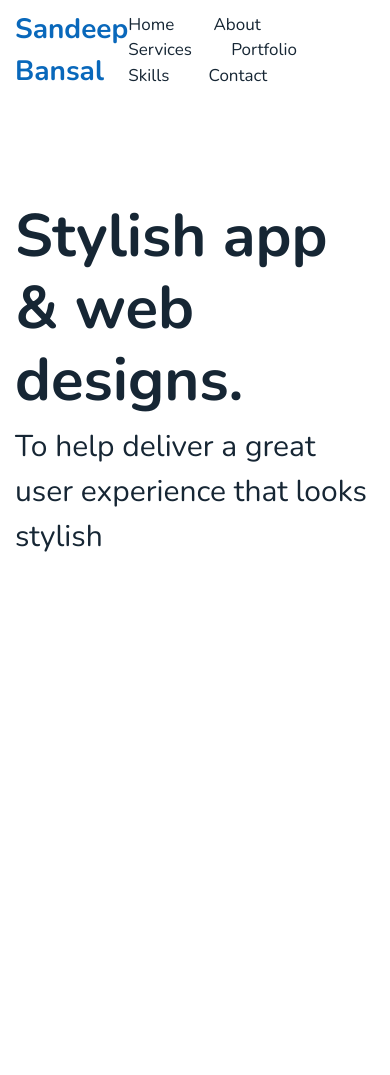
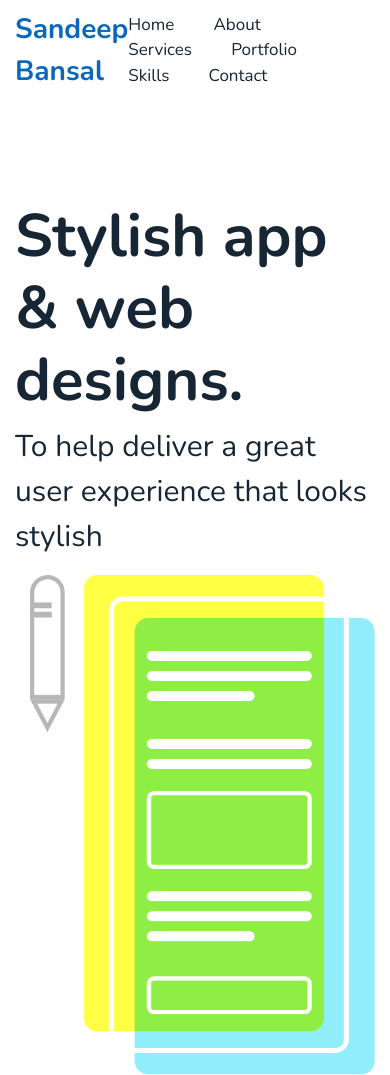
Before and after one commit to userSandeepB/my-portfolio, a plain HTML site: page index.html in a window 390 px wide. Before the commit the page ends 844 px from the top, so only its background shows below. Drawn offline with nearby package versions, Linux system fonts and the light colour scheme.

Commit message:
phone-pencil image added

```diff
--- a/css/style.css
+++ b/css/style.css
@@ -52,3 +52,9 @@ body {
 .header-link:not(:last-child) {
   margin-right: 35px;
 }
+
+/* home-sec-1 */
+.phone-pencil {
+  max-height: 500px;
+  float: right;
+}
--- a/index.html
+++ b/index.html
@@ -43,9 +43,9 @@
       </div>
     </nav>
     <div class="container">
-      <section>
+      <section class="home-sec-1">
         <div class="row">
-          <div class="col-sm-12 col-md-6 col-lg-6">
+          <div class="col-sm-12 col-md-6 col-lg-6 home-sec-1-left">
             <h1 class="jumbo-heading">
               Stylish app <br />
               & web designs.
@@ -54,7 +54,13 @@
               To help deliver a great user experience that looks stylish
             </p>
           </div>
-          <div class="col-sm-12 col-md-6 col-lg-6"></div>
+          <div class="col-sm-12 col-md-6 col-lg-6 home-sec-1-right">
+            <img
+              src="assets/phone-pencil.png"
+              alt="phone-pencil"
+              class="phone-pencil"
+            />
+          </div>
         </div>
       </section>
     </div>
```
Also changed, not shown: assets/phone-pencil.png (added).
